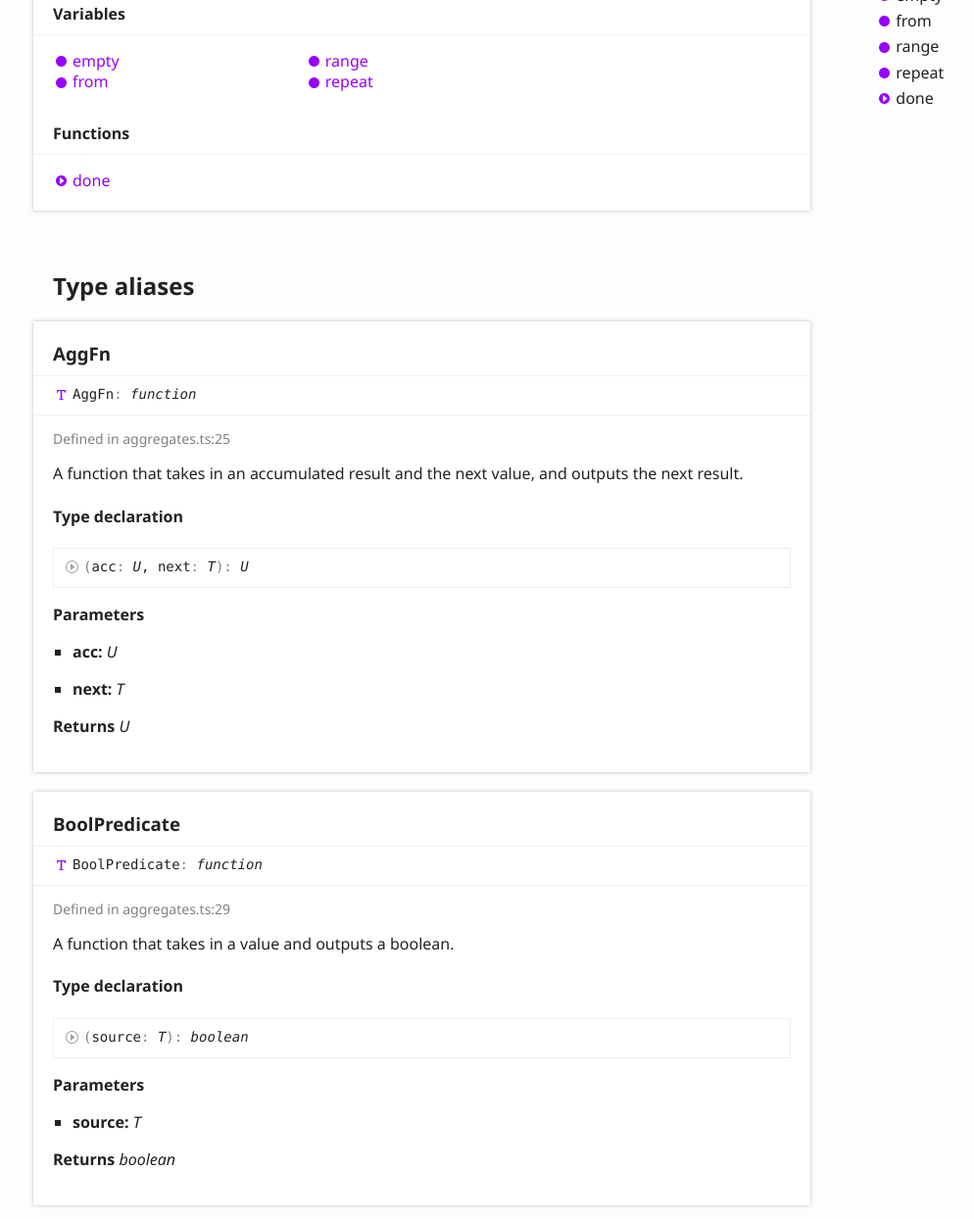
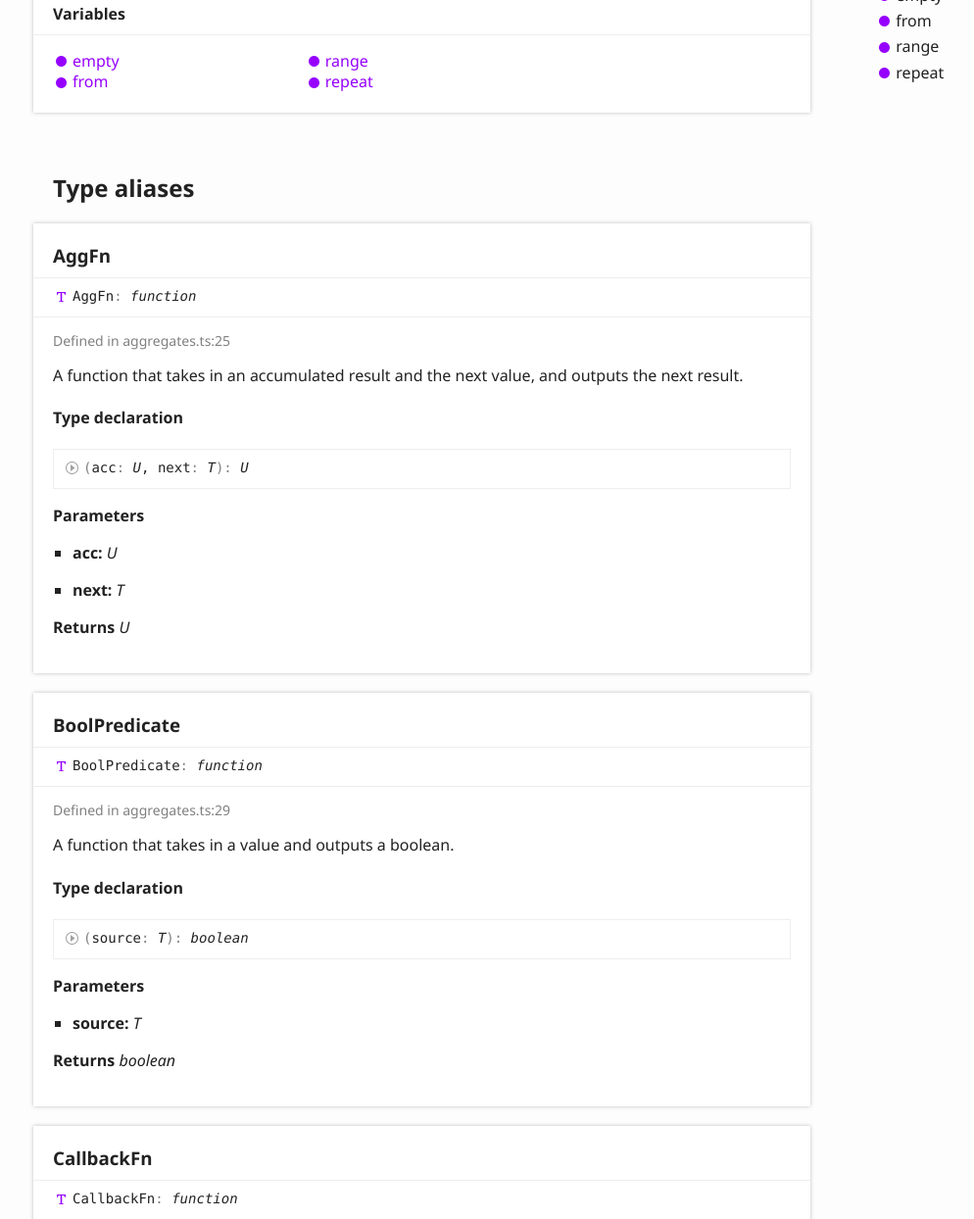
Before and after one commit to luvies/lazy, a website: page docs/globals.html in a window 1280 px wide. Shown: the part 630-1874 px from the top of the page at 98% size, without its empty margins (6-1000 px from the left). Drawn offline with Linux system fonts and the light colour scheme.

Commit message:
Hid done helper

```diff
--- a/docs/globals.html
+++ b/docs/globals.html
@@ -102,12 +102,6 @@
 								<li class="tsd-kind-variable"><a href="globals.html#from" class="tsd-kind-icon">from</a></li>
 								<li class="tsd-kind-variable"><a href="globals.html#range" class="tsd-kind-icon">range</a></li>
 								<li class="tsd-kind-variable"><a href="globals.html#repeat" class="tsd-kind-icon">repeat</a></li>
-							</ul>
-						</section>
-						<section class="tsd-index-section tsd-is-not-exported">
-							<h3>Functions</h3>
-							<ul class="tsd-index-list">
-								<li class="tsd-kind-function tsd-is-not-exported"><a href="globals.html#done" class="tsd-kind-icon">done</a></li>
 							</ul>
 						</section>
 					</div>
@@ -610,44 +604,6 @@
 					</div>
 				</section>
 			</section>
-			<section class="tsd-panel-group tsd-member-group tsd-is-not-exported">
-				<h2>Functions</h2>
-				<section class="tsd-panel tsd-member tsd-kind-function tsd-is-not-exported">
-					<a name="done" class="tsd-anchor"></a>
-					<h3>done</h3>
-					<ul class="tsd-signatures tsd-kind-function tsd-is-not-exported">
-						<li class="tsd-signature tsd-kind-icon">done<span class="tsd-signature-symbol">(</span>iterator<span class="tsd-signature-symbol">: </span><span class="tsd-signature-type">Iterator</span><span class="tsd-signature-symbol">&lt;</span><span class="tsd-signature-type">any</span><span class="tsd-signature-symbol">&gt;</span><span class="tsd-signature-symbol">)</span><span class="tsd-signature-symbol">: </span><span class="tsd-signature-type">IteratorResult</span><span class="tsd-signature-symbol">&lt;</span><span class="tsd-signature-type">any</span><span class="tsd-signature-symbol">&gt;</span></li>
-					</ul>
-					<ul class="tsd-descriptions">
-						<li class="tsd-description">
-							<aside class="tsd-sources">
-								<ul>
-									<li>Defined in iterators.ts:64</li>
-								</ul>
-							</aside>
-							<div class="tsd-comment tsd-typography">
-								<div class="lead">
-									<p>Returns the standard done result, and sets the next function
-									on the current iterator to done that always returns done: true.</p>
-								</div>
-								<dl class="tsd-comment-tags">
-									<dt>remarks</dt>
-									<dd><p>This will not modify the classes, since the next functions
-										on them are on the prototype, and this only modifies the current object.</p>
-									</dd>
-								</dl>
-							</div>
-							<h4 class="tsd-parameters-title">Parameters</h4>
-							<ul class="tsd-parameters">
-								<li>
-									<h5>iterator: <span class="tsd-signature-type">Iterator</span><span class="tsd-signature-symbol">&lt;</span><span class="tsd-signature-type">any</span><span class="tsd-signature-symbol">&gt;</span></h5>
-								</li>
-							</ul>
-							<h4 class="tsd-returns-title">Returns <span class="tsd-signature-type">IteratorResult</span><span class="tsd-signature-symbol">&lt;</span><span class="tsd-signature-type">any</span><span class="tsd-signature-symbol">&gt;</span></h4>
-						</li>
-					</ul>
-				</section>
-			</section>
 		</div>
 		<div class="col-4 col-menu menu-sticky-wrap menu-highlight">
 			<nav class="tsd-navigation primary">
@@ -709,9 +665,6 @@
 					</li>
 					<li class=" tsd-kind-variable">
 						<a href="globals.html#repeat" class="tsd-kind-icon">repeat</a>
-					</li>
-					<li class=" tsd-kind-function tsd-is-not-exported">
-						<a href="globals.html#done" class="tsd-kind-icon">done</a>
 					</li>
 				</ul>
 			</nav>
--- a/lib/iterators.ts
+++ b/lib/iterators.ts
@@ -60,6 +60,7 @@ function doneNext(): IteratorResult<any> {
  * on the current iterator to done that always returns done: true.
  * @remarks This will not modify the classes, since the next functions
  * on them are on the prototype, and this only modifies the current object.
+ * @hidden
  */
 function done(iterator: Iterator<any>): IteratorResult<any> {
   iterator.next = doneNext;
```
Also changed, not shown: docs/classes/lazy.html (+0 -3 lines), docs/index.html (+0 -3 lines), docs/interfaces/igrouping.html (+0 -3 lines), docs/assets/js/search.js.
